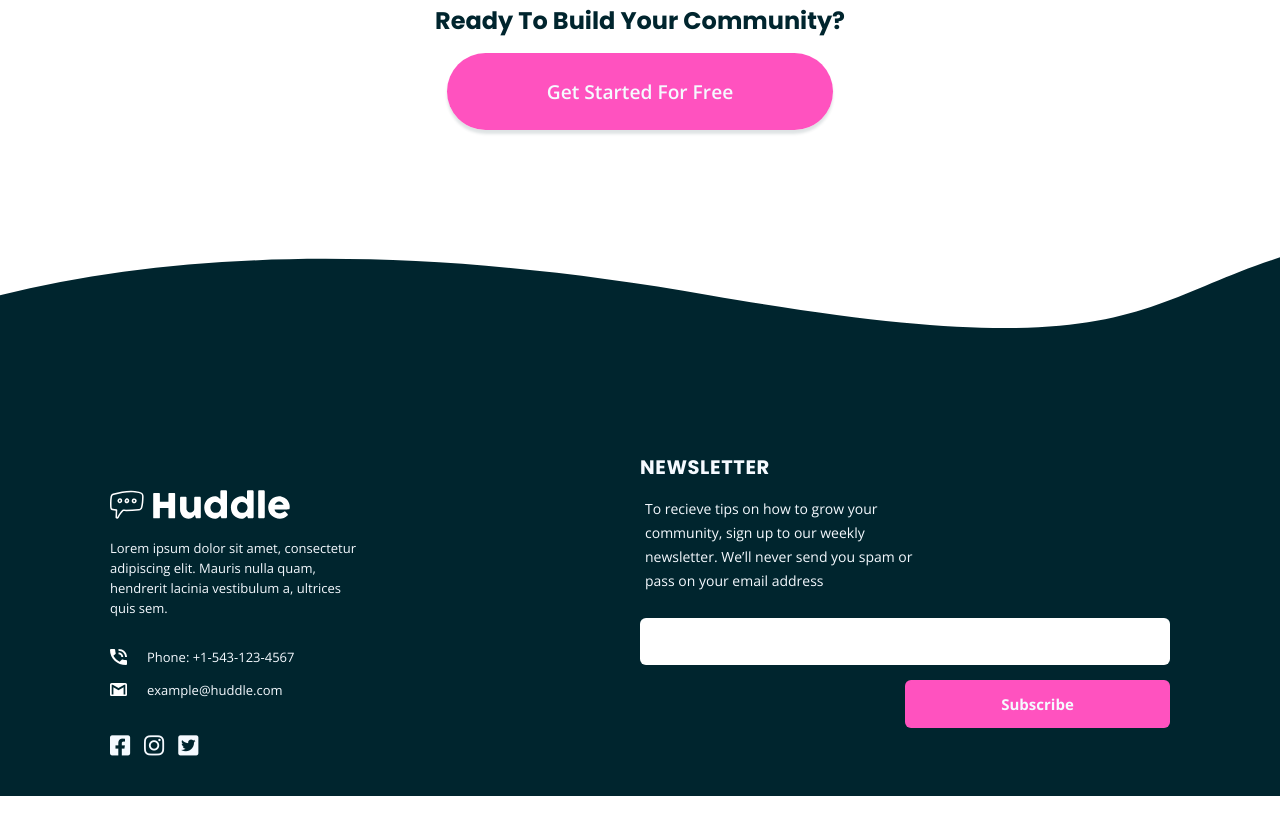
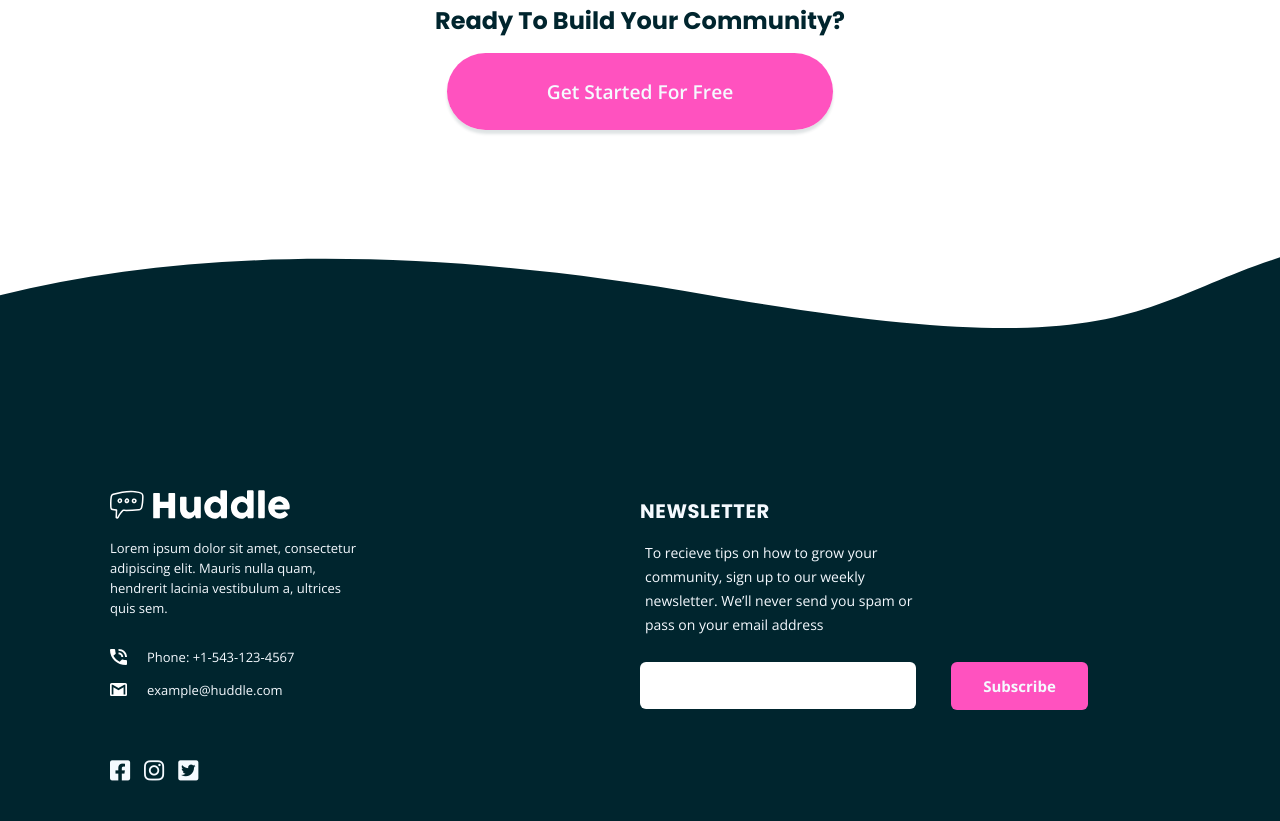
Before and after one commit to AbdielP/curve-landing-page, a plain HTML site: page index.html in a window 1280 px wide. Shown: the part 3433-4254 px from the top of the page. Before the commit the page ends 4229 px from the top, so only its background shows below. Drawn offline with nearby package versions, Linux system fonts and the light colour scheme.

Commit message:
footer styles for desktop ready

```diff
--- a/css/footer.css
+++ b/css/footer.css
@@ -29,6 +29,11 @@
     line-height: 24px;
     padding: 5px;
     margin-bottom: 20px;
+}
+
+.footer__input__container {
+    display: flex;
+    flex-direction: column;
 }
 
 .footer__newsletter__input {
@@ -103,22 +108,39 @@
     .container__newsletter, .container__info {
         width: 50%;
         margin: auto;
-        /* box-sizing: border-box; */
     }.container__info {
         padding-left: 5rem;
-        /* padding-right: 19rem; */
-        /* background-color: aqua; */
     }.container__newsletter {
         padding-right: 5rem;
     }
 
     .footer__logo__text {
-        /* width: 315px; */
         width: 50%;
     }
 
     .footer__newsletter__text {
-        /* width: 350px; */
         width: 56%;
     }
+
+    .footer__input__container {
+        flex-direction: row;
+        align-items: center;
+        justify-content: flex-start;
+    }
+
+    .footer__newsletter__input {
+        width: 52%;
+        min-width: 200px;
+    }
+
+    .footer__newsletter__button {
+        margin-top: 0;
+        margin-left: 35px;
+        width: 26%;
+        min-width: 100px;
+    }
+
+    .footer__social_networks {
+        margin-top: 55px;
+    }
 }
--- a/index.html
+++ b/index.html
@@ -100,8 +100,10 @@
                 <h2 class="footer__newsletter__title">NEWSLETTER</h2>
                 <p class="footer__newsletter__text">To recieve tips on how to grow your community, sign up to our weekly newsletter. We’ll never
                     send you spam or pass on your email address</p>
-                <input class="footer__newsletter__input" type="text">
-                <button class="footer__newsletter__button" type="button">Subscribe</button>
+                <div class="footer__input__container">
+                    <input class="footer__newsletter__input" type="text">
+                    <button class="footer__newsletter__button" type="button">Subscribe</button>
+                </div>
             </div>
         </div>
 
```
